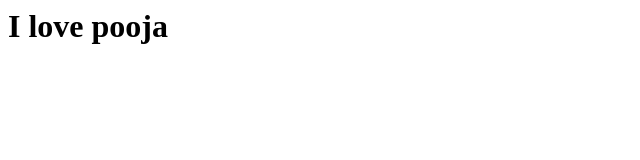
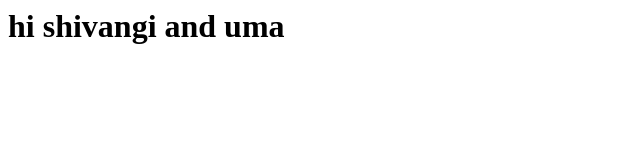
Before and after one commit to shree163/shree163.github.io, a plain HTML site: page index.html in a window 1280 px wide. Shown: the whole page, without its empty margins (0-640 px from the left). Drawn offline with Linux system fonts and the light colour scheme.

Commit message:
Update index.html

```diff
--- a/index.html
+++ b/index.html
@@ -3,6 +3,6 @@
 <title> My Profile </title>
 </head>
 <body>
-<h1> I love pooja </h1>
+<h1> hi shivangi and uma </h1>
 </body>
 </html>
```
